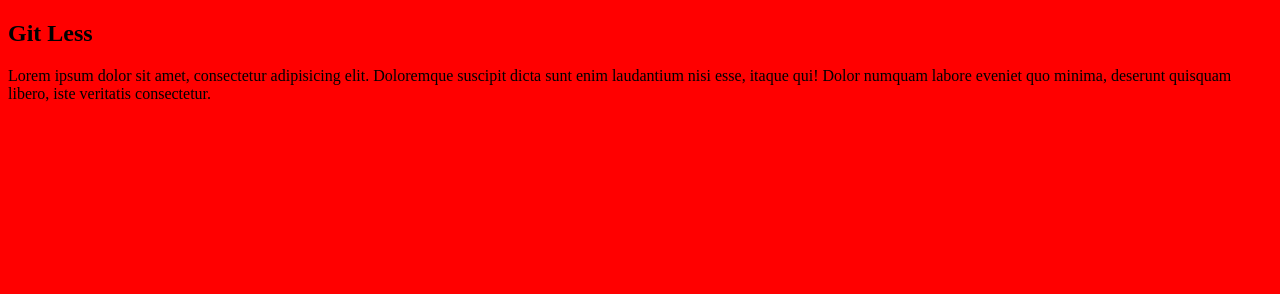
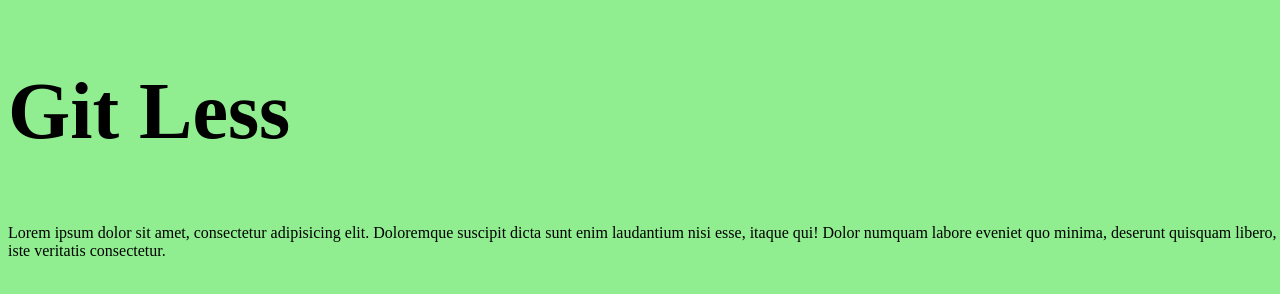
Before and after one commit to Denisodua/test, a plain HTML site: page index.html in a window 1280 px wide. Drawn offline with Linux system fonts and the light colour scheme.

Commit message:
set h1 size

```diff
--- a/style.css
+++ b/style.css
@@ -1,3 +1,8 @@
 body{
-	background: red;
+	background: lightgreen;
+	width: 100%;
 }
+
+h1{
+	font-size: 80px;
+}
```
